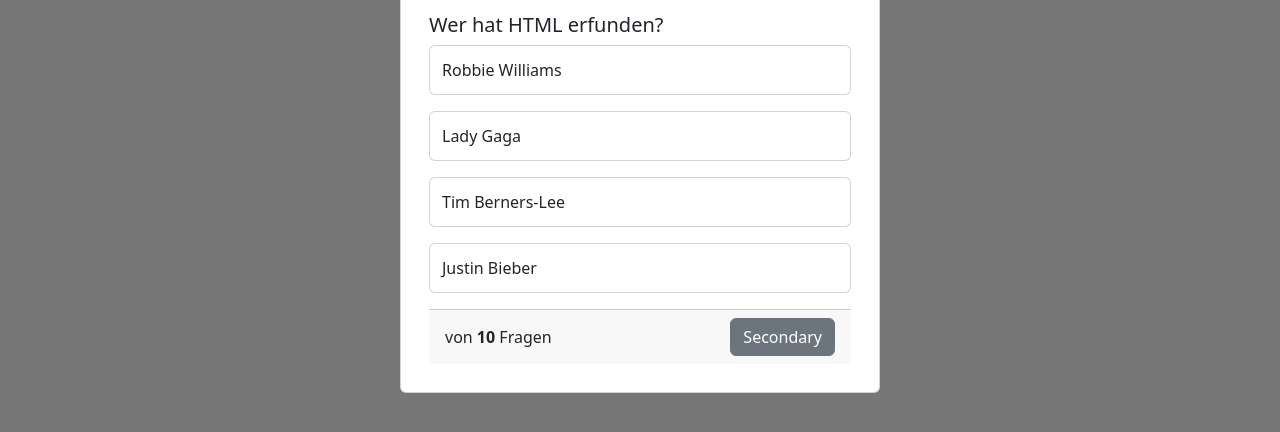
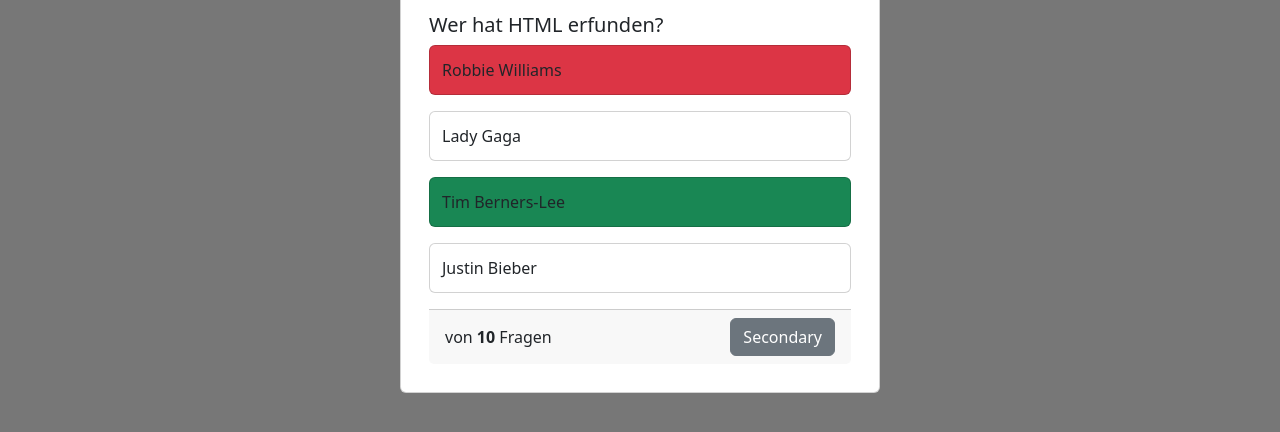
Before and after one commit to M1roel/DA-QuizApp, a website: page public/index.html in a window 1280 px wide. Both pictures are taken after a click on the element "Robbie Williams". Shown: the part 270-702 px from the top of the page. Drawn offline with nearby package versions, Linux system fonts and the light colour scheme.

Commit message:
color change when click on right or false answer

```diff
--- a/public/index.html
+++ b/public/index.html
@@ -29,22 +29,22 @@
         <img src="/public/img/question.jpg" class="card-img-top"/>
         <div class="card-body">
           <h5 class="card-title" id="questiontext">Frage</h5>
-          <div class="card mb-3 quiz-answer-card" id="answer_1" onclick="answer(answer_1)">
+          <div class="card mb-3 quiz-answer-card" id="answer_1" onclick="answer('answer_1')">
             <div class="card-body">
               Antwort
             </div>
           </div>
-          <div class="card mb-3 quiz-answer-card" id="answer_2" onclick="answer(answer_2)">
+          <div class="card mb-3 quiz-answer-card" id="answer_2" onclick="answer('answer_2')">
             <div class="card-body">
               Antwort
             </div>
           </div>
-          <div class="card mb-3 quiz-answer-card" id="answer_3" onclick="answer(answer_3)">
+          <div class="card mb-3 quiz-answer-card" id="answer_3" onclick="answer('answer_3')">
             <div class="card-body">
               Antwort
             </div>
           </div>
-          <div class="card mb-3 quiz-answer-card" id="answer_4" onclick="answer(answer_4)">
+          <div class="card mb-3 quiz-answer-card" id="answer_4" onclick="answer('answer_4')">
             <div class="card-body">
               Antwort
             </div>
--- a/src/js/script.js
+++ b/src/js/script.js
@@ -98,5 +98,15 @@
 }
 
 function answer(selection) {
-    console.log('click');
+    let question = questions[currentQuestion];
+    let selectedQuestionNumber = parseInt(selection.slice(-1));
+    let idOfRightAnswer = `answer_${question['right_answer']}`;
+
+    if (selectedQuestionNumber === question['right_answer']) {
+        console.log('RICHTIG');
+        document.getElementById(selection).classList.add('bg-success');
+    } else {
+        document.getElementById(selection).classList.add('bg-danger');
+        document.getElementById(idOfRightAnswer).classList.add('bg-success');
+    }
 }
```
